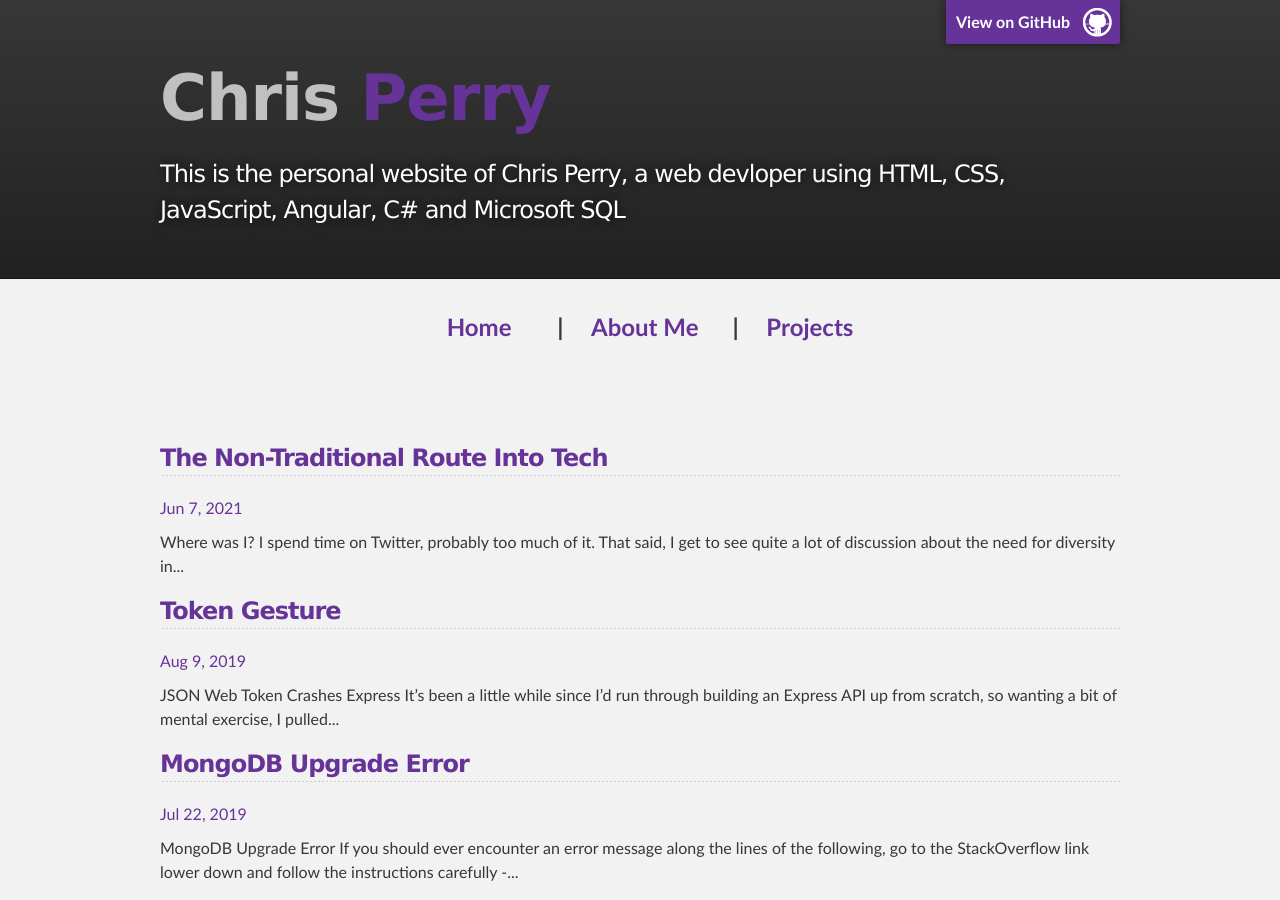
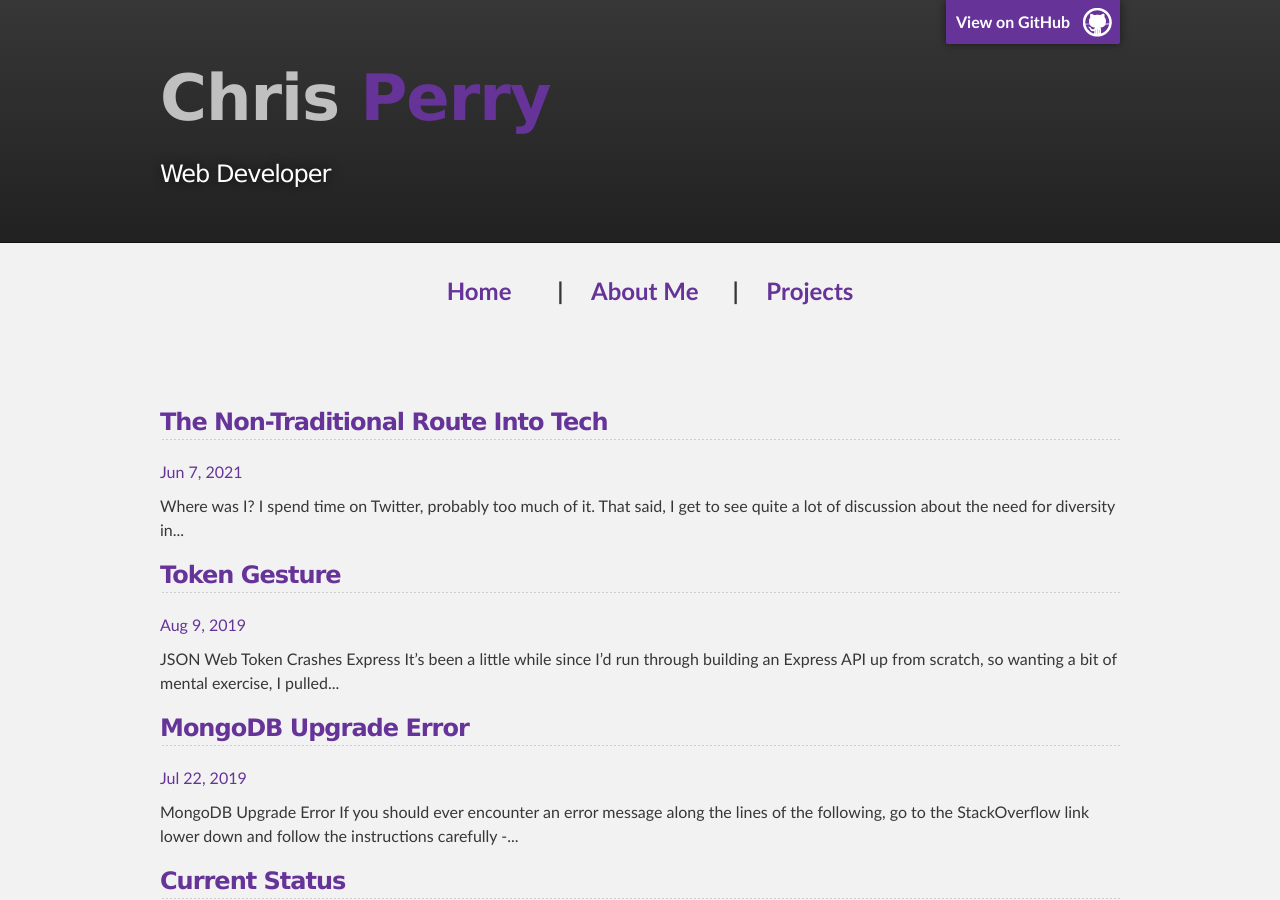
Before and after one commit to christopherallanperry/christopherallanperry.github.io, a Jekyll site: the page built from index.md, in a window 1280 px wide and 900 px high. Built offline with Jekyll 4.4.1, drawn with Linux system fonts in a browser that asks for light colours.

Commit message:
Correcting header, title & description on _congig.yml

```diff
--- a/_config.yml
+++ b/_config.yml
@@ -13,12 +13,13 @@
 # you will see them accessed via {{ site.title }}, {{ site.email }}, and so on.
 # You can create any custom variable you would like, and they will be accessible
 # in the templates via {{ site.myvariable }}.
-title: The personal website of Chris Perry - web developer
+title: This is the personal website of Chris Perry, a web developer using HTML, CSS, JavaScript, Angular, C# and Microsoft SQL
+
 firstname: Chris
 lastname: Perry
 author: Christopher Allan Perry
 email: chris@christopherallanperry.com
-description: This is the personal website of Chris Perry, a web devloper using HTML, CSS, JavaScript, Angular, C# and Microsoft SQL
+description: Web Developer
 baseurl: "" # the subpath of your site, e.g. /blog
 url: "https://christopherallanperry.github.io" # the base hostname & protocol for your site, e.g. http://example.com
 twitter_username: chris_perry_61
```
